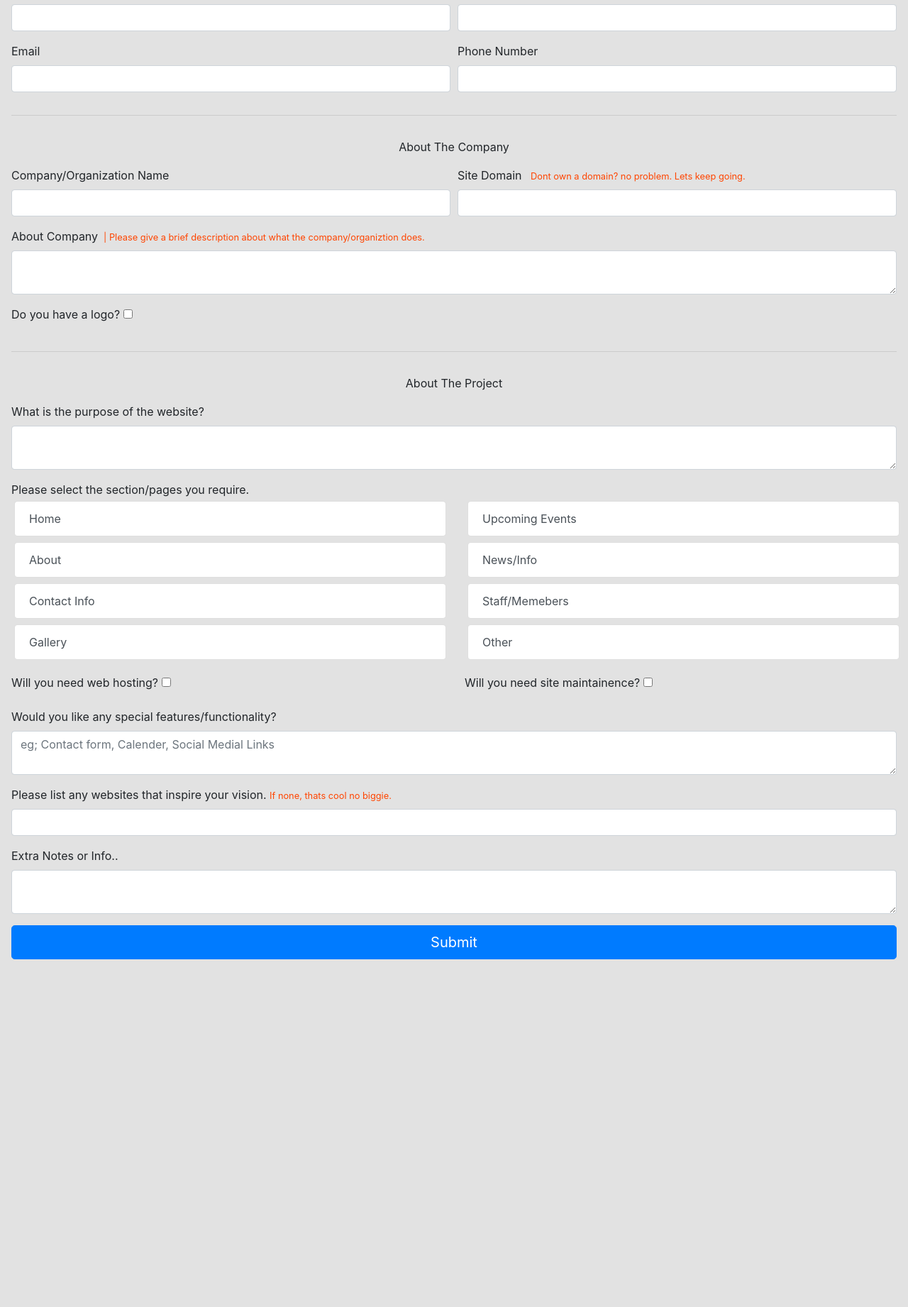
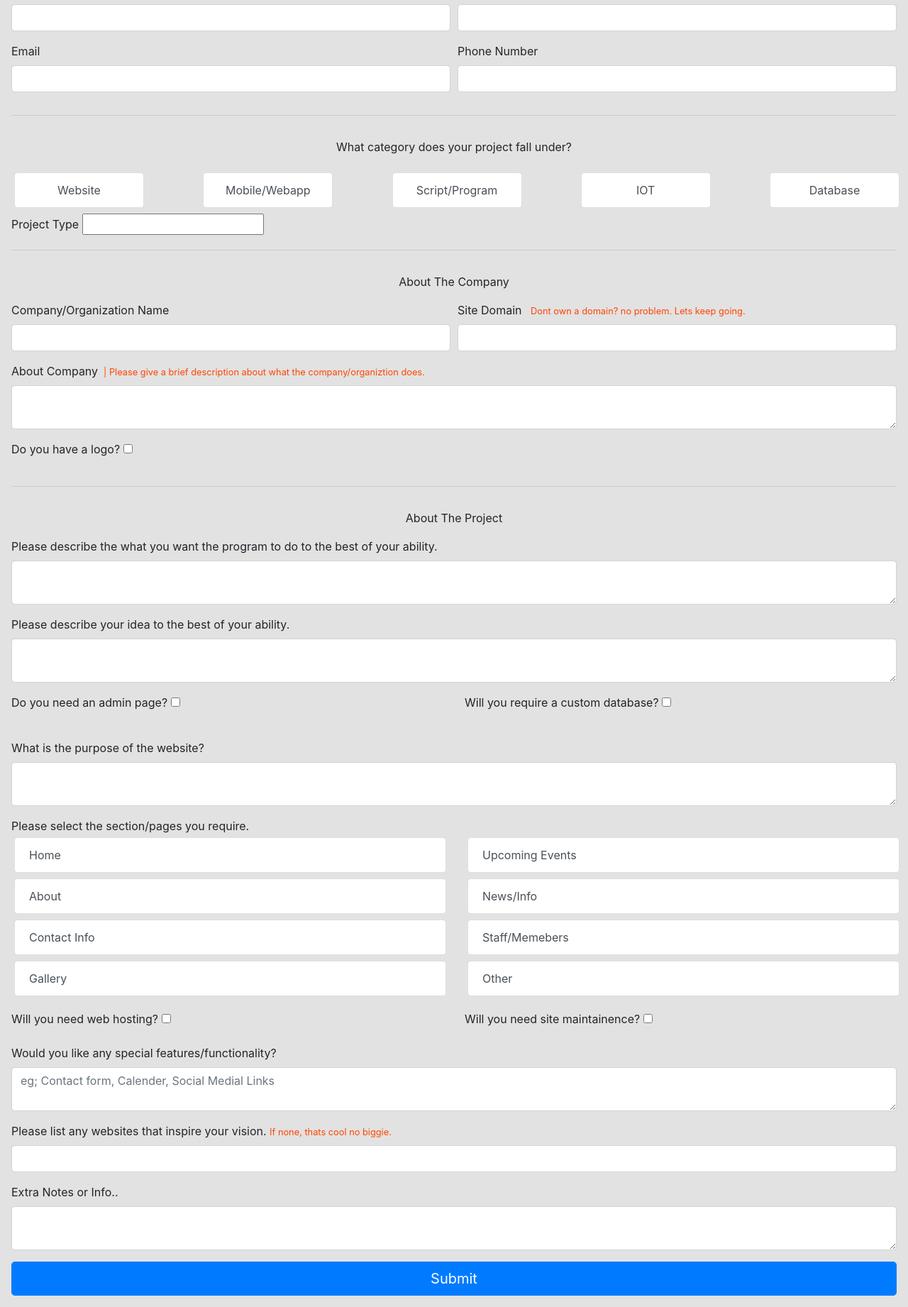
Before and after one commit to Rhillx/rhillx_project_questionnaire, a Flask app: page / in a window 1280 px wide. Shown: the part 501-2343 px from the top of the page at 71% size. Before the commit the page ends 1853 px from the top, so only its background shows below. Run offline with Flask 2, Linux system fonts and the light colour scheme; parts of the project's set-up code (start-up, migrations or seed data) failed here and were passed over; some libraries are stand-ins or nearby versions.

Commit message:
added form labels and sections upon project type

```diff
--- a/forms.py
+++ b/forms.py
@@ -9,6 +9,8 @@ class Questionnaire(FlaskForm):
     lname = StringField('Last Name', [InputRequired()])
     email = StringField('Email', [InputRequired(), Email('Please enter a valid email.')])
     phone_number = StringField('Phone Number')
+    # PROJECT TYPE
+    project_type = StringField('Project Type')
     # ABOUT THE COMPANY
     domain = StringField('Site Domain')
     company_name = StringField('Company/Organization Name')
@@ -16,6 +18,10 @@ class Questionnaire(FlaskForm):
     company_logo = BooleanField('Do you have a logo?')
     logo = FileField('Upload Logo')
     # ABOUT THE PROJECT
+    script_description = TextAreaField('Please describe the what you want the program to do to the best of your ability.')
+    webapp_description = TextAreaField('Please describe your idea to the best of your ability.')
+    admin_page = BooleanField('Do you need an admin page?')
+    custom_database = BooleanField('Will you require a custom database?')
     intention = TextAreaField('What is the purpose of the website?')
     home = BooleanField()
     about = BooleanField()
--- a/run.py
+++ b/run.py
@@ -42,11 +42,16 @@ def get_form():
                 'lname': form.lname.data,
                 'email': form.email.data,
                 'phone_number': form.phone_number.data,
+                'project_type': form.project_type.data,
                 'company_name': form.company_name.data,
                 'site_domain': form.domain.data,
                 'about_company': form.about_company.data,
                 'company_logo': form.company_logo.data,
                 'logo': image.filename,
+                'script_description': form.script_description.data,
+                'webapp_description': form.webapp_description.data,
+                'admin_page': form.admin_page.data,
+                'custom_database': form.custom_database.data,
                 'intention': form.intention.data,
                 'home' : form.home.data,
                 'about' : form.about.data,
--- a/templates/form.html
+++ b/templates/form.html
@@ -5,7 +5,7 @@
 
     <img src="/static/images/logo.png" class="img-fluid" alt="Responsive image">
     <div class="d-flex justify-content-center">
-        <h4>Project Questionnaire</h4>
+        <h4 style="text-align: center;">Project Questionnaire</h4>
     </div>
     <div>
         <hr>
@@ -47,6 +47,49 @@
     </div>
 
     <hr class="p-2">
+        <div class="d-flex justify-content-center pb-3">
+            What category does your project fall under?
+        </div>
+
+        <div class="list-group">
+
+            <div class="row my-1 d-flex justify-content-between">
+                <div class="col-sm-2">
+                    <input style="text-align: center;" type="button"
+                        class="m-1 rounded-lg website-btn list-group-item list-group-item-action"
+                     value="Website" title="Website" name="website">
+            </div>
+            <div class="col-sm-2">
+                 <input style="text-align: center;" type="button"
+                     class="m-1 rounded-lg webapp-btn list-group-item list-group-item-action"
+                     value="Mobile/Webapp" title="Mobile/Webapp" name="webapp">
+            </div>
+            <div class="col-sm-2">
+                <input style="text-align: center;" type="button"
+                    class="m-1 rounded-lg script-btn list-group-item list-group-item-action"
+                     value="Script/Program" title="Script/Program" name="script">
+            </div>
+            <div class="col-sm-2">
+                <input style="text-align: center;" type="button"
+                    class="m-1 rounded-lg iot-btn list-group-item list-group-item-action"
+                value="IOT" title="IOT" name="iot">
+            </div>
+            <div class="col-sm-2 ">
+                <input style="text-align: center;" type="button" class="m-1 rounded-lg database-btn list-group-item list-group-item-action"
+                value="Database" title="Database" name="database">
+            </div>
+        </div>
+
+    </div>
+        {{form.project_type.label}}
+        {{form.project_type(class='project-type-input')}}
+
+
+    <hr class="p-2">
+
+    <!-- ABOUT THE COMPANY DIV -->
+    <div id="about-company-div">
+
         <div class="d-flex justify-content-center pb-3">
             About The Company
         </div>
@@ -91,13 +134,49 @@
             <div class="filename-div ">
                 <h6 class="file-name p-2"></h6>
             </div>
-
             <!-- ED ABOUT COMPANY -->
 
+        </div>
+        <!-- END ABOUT COMPANY DIV -->
+
     <hr class="p-2">
+
+
     <div class="d-flex justify-content-center pb-3">
         About The Project
     </div>
+
+    <!-- SCRIPTING PROJECT DIV -->
+    <div id="scripting-project">
+        <div class="form-group">
+            {{form.script_description.label}}
+            {{form.script_description(class='form-control')}}
+        </div>
+    </div>
+    <!-- END SCRIPTING PROJECT DIV -->
+
+    <!-- WEBAPP PROJECT DIV -->
+    <div id="webapp-project-div">
+        <div class="form-group">
+            {{form.webapp_description.label}}
+            {{form.webapp_description(class='form-control')}}
+        </div>
+
+        <div class="row my-3">
+
+            <div class="form-group col-sm-6">
+                {{form.admin_page.label}}
+                {{form.admin_page}}
+            </div>
+            <div class="form-group col-sm-6">
+                {{form.custom_database.label}}
+                {{form.custom_database}}
+            </div>
+        </div>
+    </div>
+
+    <!-- WEBSITE PROJECT DIV -->
+    <div id="website-project">
 
         <!-- WEBSITE INTENTION -->
         <div class="form-group">
@@ -149,6 +228,14 @@
             {{form.other_section.label}}
             {{form.other_section(class='form-control')}}
     </div>
+</div>
+<!-- END WEBSITE PROJECT TYPE -->
+
+
+<!-- HOSTING AND MAINTAINENCE DIV -->
+
+<div id="cards-div">
+
     <!-- HOSTING AND MAINTIANENCE -->
     <div class="row my-3">
         <div class="col-sm-6">
@@ -191,17 +278,33 @@
             </div>
         </div>
     </div>
+</div>
+<!-- END CARDS DIV -->
+
+
+    <!--SPECIALTIES DIV  -->
+    <div id="specialties-div">
 
         <!-- SPECIALTIES -->
         <div class="form-group">
             {{form.specialties.label}}
             {{form.specialties(class='form-control', placeholder='eg; Contact form, Calender, Social Medial Links')}}
         </div>
+    </div>
+    <!-- END SPECIALTIES DIV -->
+
+    <!-- INSPIRATION DIV -->
+    <div id="inspiration-div">
+
         <!-- INSPIRATION -->
         <div class="form-group">
             {{form.inspiration.label}} <small style="color: orangered;">If none, thats cool no biggie.</small>
             {{form.inspiration(class='form-control')}}
         </div>
+
+    </div>
+    <!-- END INSPIRATION DIV -->
+
     <!-- NOTES -->
     <div class="form-group">
         {{form.notes.label}}
```
Lines whose indentation alone changed are shown as unchanged.
